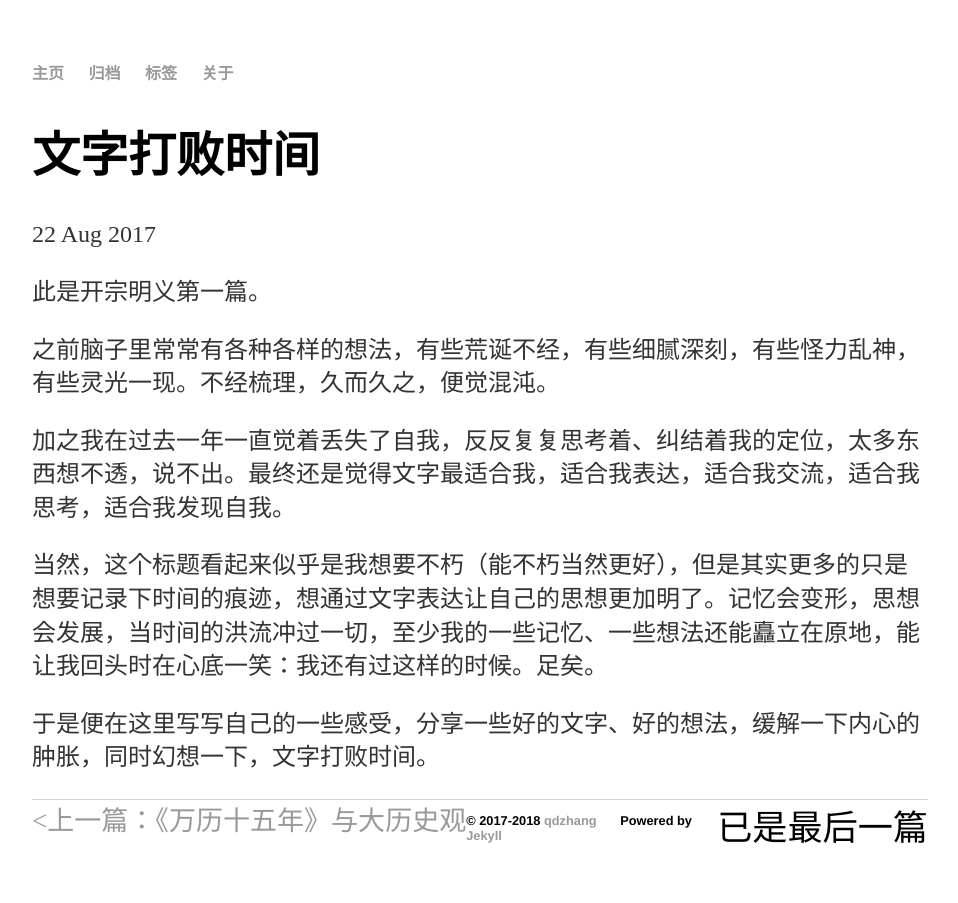
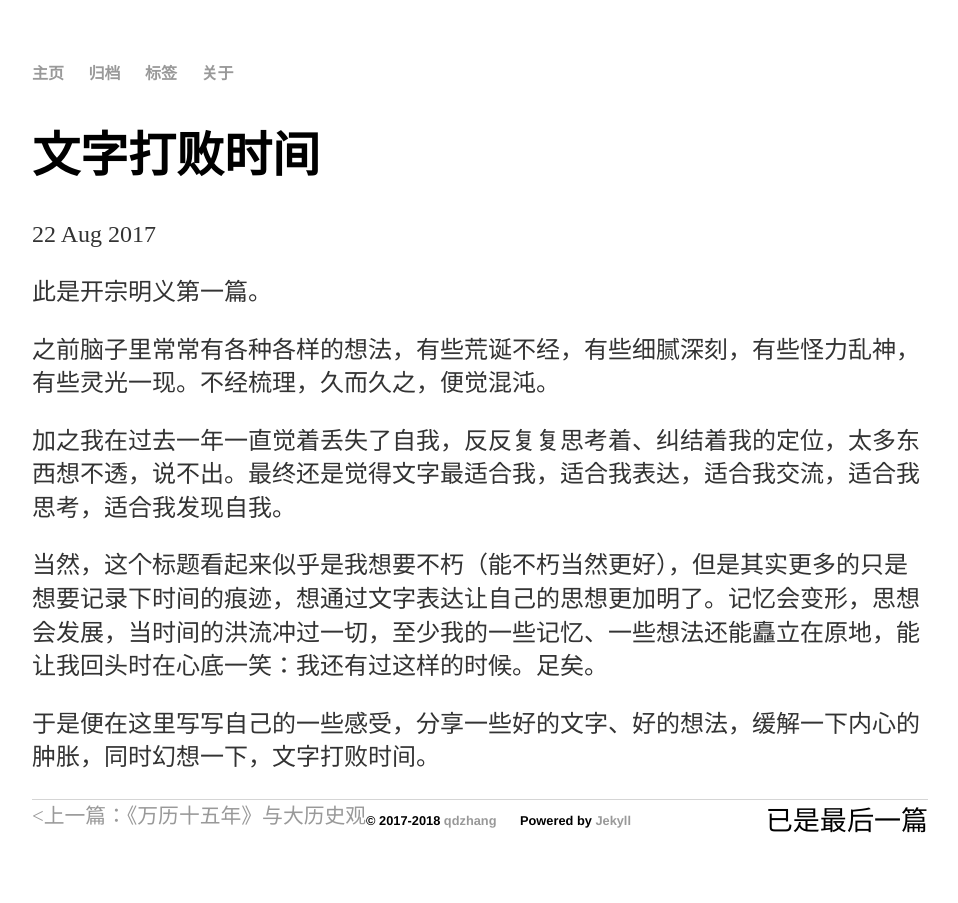
Before and after one commit to chqid/chqid.blog.io, a Jekyll site: the page built from _posts/2017-08-22-first.md, in a window 1280 px wide. Shown: the whole page, without its empty margins (160-1118 px from the left). Built offline with Jekyll 4.4.1, drawn with Linux system fonts in a browser that asks for light colours.

Commit message:
fix post nav

```diff
--- a/_includes/post-navigation.html
+++ b/_includes/post-navigation.html
@@ -1,4 +1,4 @@
-<div class="post-navigation">
+<div class="post">
 	<div class="nav-next">
 	{% if page.next %}
 	  <a href="{{ site.baseurl }}{{ page.next.url }}" title="{{ page.next.title }}">
```
